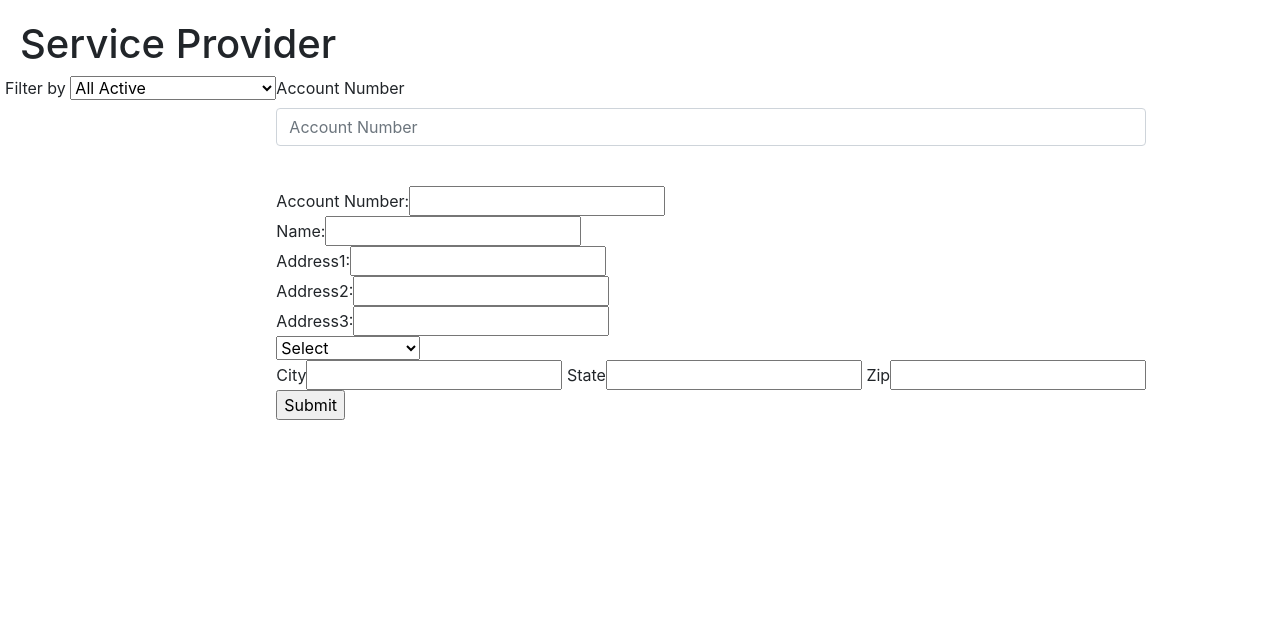
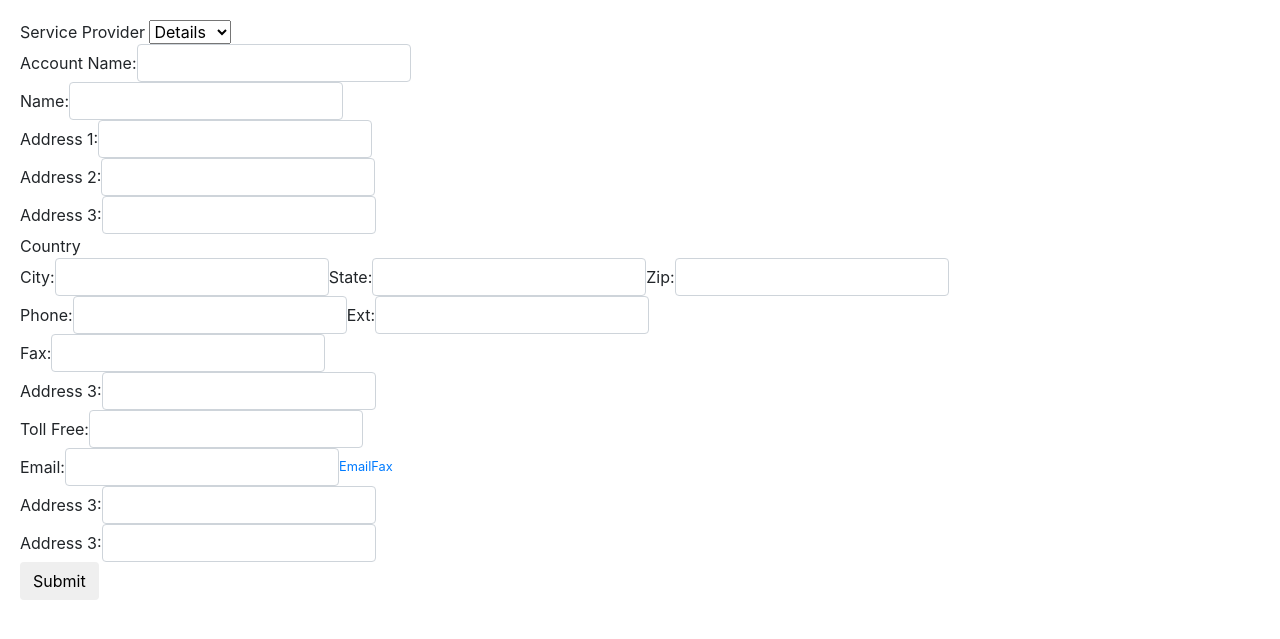
Before and after one commit to jordantjh/shipping-logistics, a Django app: page /b/ in a window 1280 px wide. Shown: the part 106-745 px from the top of the page. Run offline with Django 3.2, Linux system fonts and the light colour scheme; style sheets or scripts are compiled from the project's sources; some libraries are stand-ins or nearby versions.

Commit message:
initial adding of names for service provider

```diff
--- a/logistics_proj/service_providers/templates/service_provider.html
+++ b/logistics_proj/service_providers/templates/service_provider.html
@@ -1,54 +1,83 @@
 {% extends 'partials/sp_base.html' %}
 
 {% block title %}SBA | Index{% endblock %}
+{% block content %}
 
-{% block content %}
 <div class="sp-body">
-    <div class="sp-body-title">
-        <h1>Service Provider</h1>
+    <div class="Service Provider">
+                Service Provider
+                <select>
+                    <option>Details</option>
+                    <option>Contact</option>
+                    <option>Note</option>
+                </select>
     </div>
-    <div class="sp-body-content">
-        <div class="row">
-            <div class="filter">
-                Filter by
-                <select>
-                    <option>All Active</option>
-                    <option>Non-Processed</option>
-                    <option>Accepted</option>
-                    <option>DOCK-Confirmed</option>
-                    <option>Appointment-Confirmed</option>
-                    <option>Delivery-Confirmed</option>
-                    <option>Canceled</option>
-                </select>
-            </div>
-             <form>
-                 <div class="form-group">
-                     <label for="acc_no">Account Number</label>
-                     <input type="number" class="form-control" id="acc_no" placeholder="Account Number">
 
-                 </div>
-                 <br>
-                 Account Number:<input type="text" name="acc_no" ><br>
-                 Name:<input type="text" name="name"><br>
-                 Address1:<input type="text" name="addr1" ><br>
-                 Address2:<input type="text" name="addr2" ><br>
-                 Address3:<input type="text" name="addr1" ><br>
-                  <select name="Country">
-                      <option >Select</option>
-                      <option value="us">United States</option>
-                      <option value="uk">United Kingdom</option>
-                      <option value="chi">China</option>
-                      <option value="ind">India</option>
-                  </select><br>
-                 City<input type="text" name="city">
-                 State<input type="text" name="state">
-                 Zip<input type="number" name="zip">
-                 <br>
-
-                <input type="submit" value="Submit">
-             </form>
-</form>
+    <form>
+        <div class="form-inline">
+            <label for="acc_name">Account Name:</label>
+            <input type="text" class="form-control" id="acc_name">
         </div>
-    </div>
+        <div class="form-inline">
+            <label for="t_name">Name:</label>
+            <input type="text" class="form-control" id="t_name">
+        </div>
+        <div class="form-inline">
+            <label for="add_1">Address 1:</label>
+            <input type="text" class="form-control" id="add_1">
+        </div>
+        <div class="form-inline">
+            <label for="add_2">Address 2:</label>
+            <input type="text" class="form-control" id="add_2">
+        </div>
+        <div class="form-inline">
+            <label for="add_3">Address 3:</label>
+            <input type="text" class="form-control" id="add_3">
+        </div>
+       <div>
+           Country
+       </div>
+        <div class="form-inline">
+            <label for="city">City:</label>
+            <input type="text" class="form-control" id="city">
+             <label for="state">State:</label>
+            <input type="text" class="form-control" id="state">
+             <label for="zip">Zip:</label>
+            <input type="text" class="form-control" id="zip">
+        </div>
+        <div class="form-inline">
+            <label for="phone">Phone:</label>
+            <input type="tel" class="form-control" id="phone">
+            <label for="ext">Ext:</label>
+            <input type="tel" class="form-control" id="ext">
+        </div>
+        <div class="form-inline">
+            <label for="Fax">Fax:</label>
+            <input type="tel" class="form-control" id="Fax">
+        </div>
+        <div class="form-inline">
+            <label for="add_3">Address 3:</label>
+            <input type="text" class="form-control" id="add_3">
+        </div>
+        <div class="form-inline">
+            <label for="toll_f">Toll Free:</label>
+            <input type="tel" class="form-control" id="toll_f">
+        </div>
+        <div class="form-inline">
+            <label for="email">Email:</label>
+            <input type="text" class="form-control" id="email">
+            <small><a href="#">Email</a></small>
+            <small><a href="#">Fax</a></small>
+        </div>
+        <div class="form-inline">
+            <label for="add_3">Address 3:</label>
+            <input type="text" class="form-control" id="add_3">
+        </div>
+        <div class="form-inline">
+            <label for="add_3">Address 3:</label>
+            <input type="text" class="form-control" id="add_3">
+        </div>
+        <button type="submit" class="btn btn-default">Submit</button>
+    </form>
 </div>
 {% endblock %}
--- a/logistics_proj/service_providers/views.py
+++ b/logistics_proj/service_providers/views.py
@@ -7,6 +7,5 @@ def contractsView(req):
     return render(req, 'contracts.html')
 def service_pView(req):
     return render(req, 'service_provider.html')
-
 def contactsView(req):
     return render(req, 'contacts.html')
```
